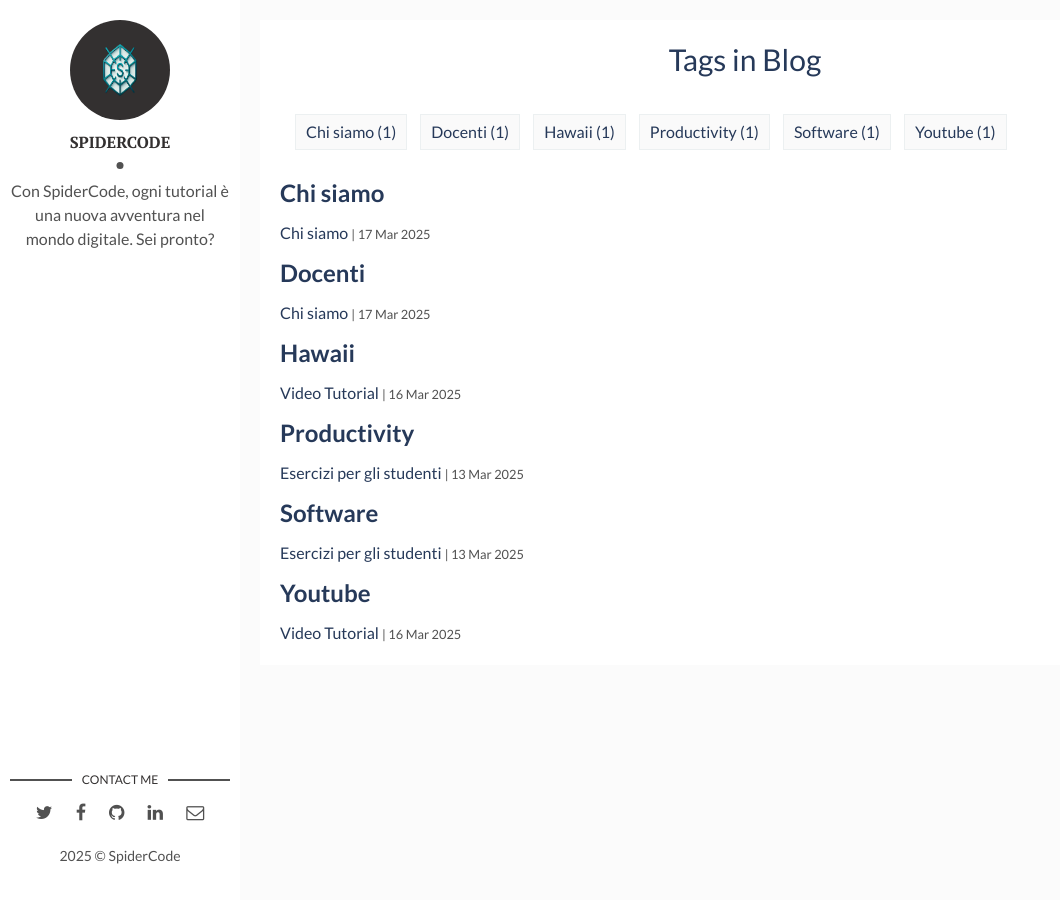
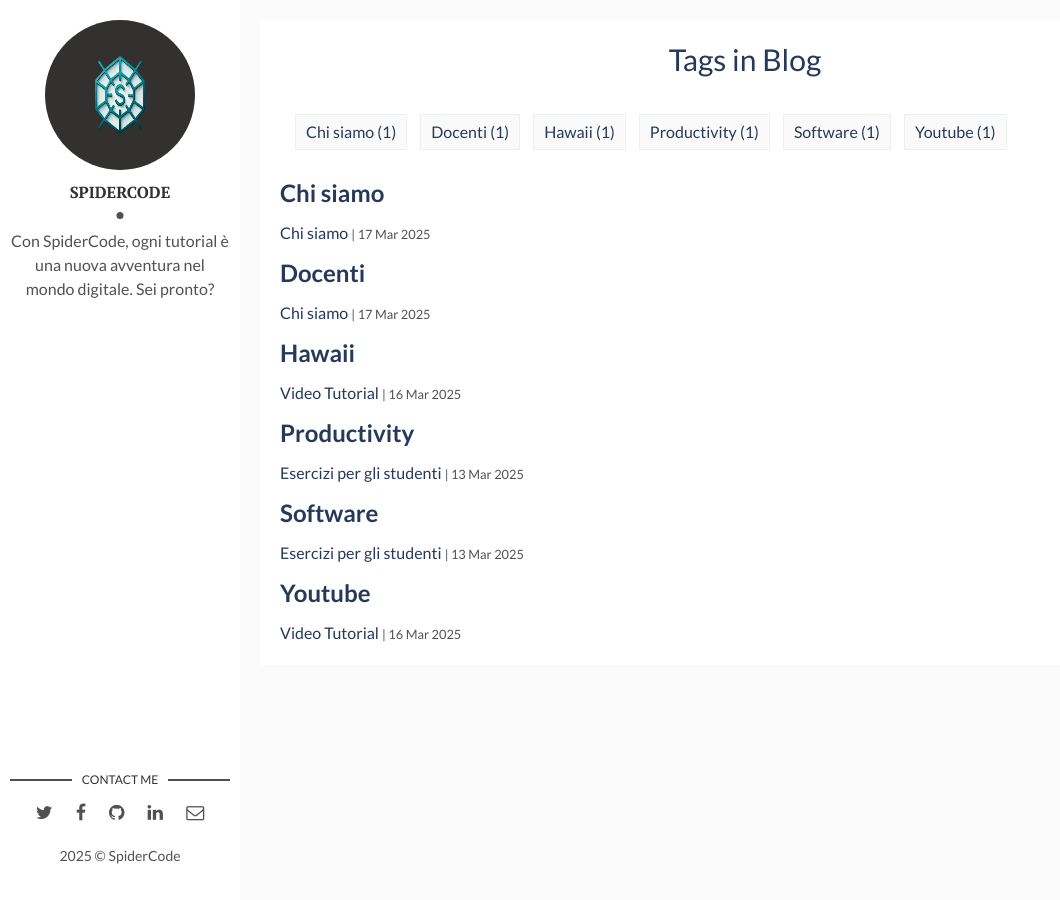
Before and after one commit to spidercodeit/spidercodeit.github.io, a Jekyll site: the page built from tags.html, in a window 1280 px wide. Shown: the whole page, without its empty margins (0-1060 px from the left). Built offline with Jekyll 4.4.1, drawn with Linux system fonts in a browser that asks for light colours.

Commit message:
configuration logo

```diff
--- a/assets/css/main.css
+++ b/assets/css/main.css
@@ -942,8 +942,8 @@
 }
 
 .about .cover-author-image {
-  width: 100px;
-  height: 100px;
+  width: 150px;
+  height: 150px;
   margin: 0 auto 10px;
   -webkit-border-radius: 100%;
           border-radius: 100%;
@@ -954,8 +954,8 @@
 .about img {
   width: 100%;
   height: 100%;
-  -webkit-border-radius: 0%;
-          border-radius: 0%;
+  -webkit-border-radius: 50%;
+          border-radius: 50%;
   -webkit-transition: -webkit-transform 0.35s;
   transition: -webkit-transform 0.35s;
   -o-transition: transform 0.35s;
```
